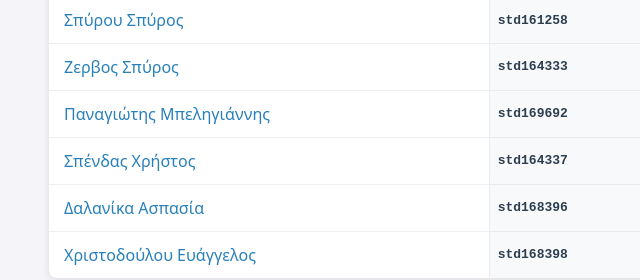
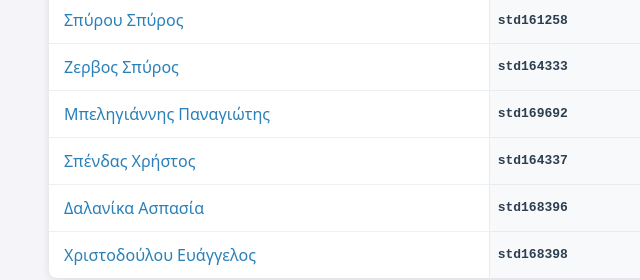
Before and after one commit to PanagiotisBeligiannis/SDY60-Class-Registry, a plain HTML site: page index.html in a window 1280 px wide. Shown: the part 350-630 px from the top of the page, 191-831 px from the left. Drawn offline with Linux system fonts and the light colour scheme.

Commit message:
Update index.html

```diff
--- a/index.html
+++ b/index.html
@@ -124,7 +124,7 @@
                 <td class="student-id">std164333</td>
             </tr>
             <tr>
-                <td><a href="https://panagiotisbeligiannis.github.io/my_CV/" target="_blank">Παναγιώτης Μπεληγιάννης</a></td>
+                <td><a href="https://panagiotisbeligiannis.github.io/my_CV/" target="_blank">Μπεληγιάννης Παναγιώτης</a></td>
                 <td class="student-id">std169692</td>
             </tr>
             <tr>
```
